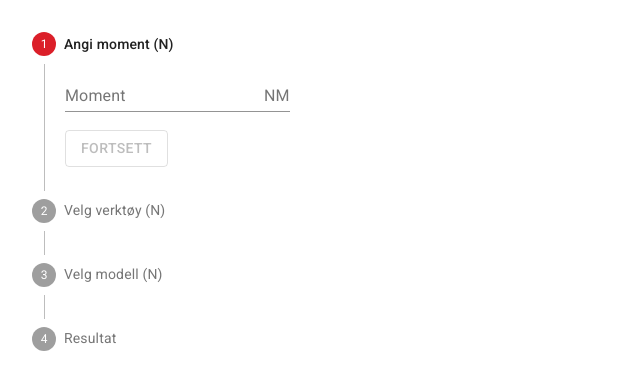
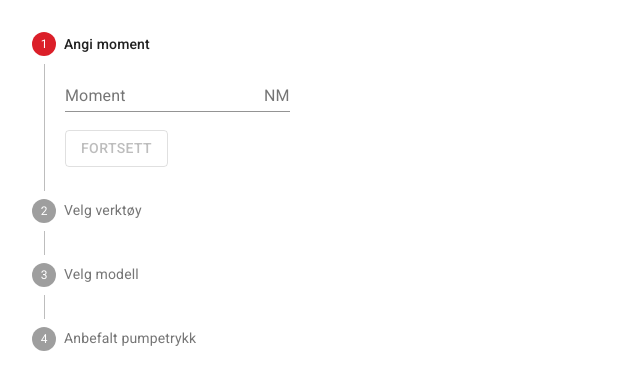
Before and after one commit to steffenz/hytorc-tools, a React (Create React App) app: page / in a window 1280 px wide. Shown: the top 390 px of the page, without its empty margins (0-640 px from the left). Built offline with nearby package versions, Linux system fonts and the light colour scheme.

Commit message:
Cleaned up and used context instead of passing things as props

```diff
--- a/src/components/Calculator.tsx
+++ b/src/components/Calculator.tsx
@@ -11,31 +11,31 @@ export default(() => {
 
     const steps:CalculatorStep[] = [
         {
-            title: 'Angi moment (N)',
+            title: 'Angi moment',
             component: <SetTorque/>
         },
         {
-            title: 'Velg verktøy (N)',
+            title: 'Velg verktøy',
             component: <SelectTool/>
         },
         {
-            title: 'Velg modell (N)',
+            title: 'Velg modell',
             component: <SelectModel/>
         },
         {
-            title: ' Resultat',
+            title: ' Anbefalt pumpetrykk',
             component: <Result/>
         }
     ]
 
-    const { step } = React.useContext(Context);
+    const { step, setStep } = React.useContext(Context);
 
     return(
         <Stepper activeStep={step} orientation="vertical">
-            { steps.map((step,key) => (
+            { steps.map((item,key) => (
                 <Step key={key}>
-                    <StepLabel style={{ cursor: 'pointer'}}>{step.title}</StepLabel>
-                    <StepContent>{step.component}</StepContent>
+                    <StepLabel style={ key < step ? { cursor: 'pointer'} : { cursor: 'not-allowed'}} onClick={ () => { if(key < step){ setStep(key) }} }>{item.title}</StepLabel>
+                    <StepContent>{item.component}</StepContent>
                 </Step>
             )) }
         </Stepper>
--- a/src/components/steps/Result.tsx
+++ b/src/components/steps/Result.tsx
@@ -20,7 +20,7 @@ const useStyles = makeStyles((theme: Theme) =>
 
 const classes = useStyles();
 
-    const { selectedModel, selectedTool, torque  } = useContext(CalculatorContext);
+    const { selectedModel, selectedTool, torque, previousStep, setStep  } = useContext(CalculatorContext);
 
     let closestPreset = undefined;
     let result = undefined;
@@ -51,9 +51,9 @@ const classes = useStyles();
             <React.Fragment>
                 <br/>
                 <div>
-                <Button variant="contained">Endre modell</Button>
+                <Button onClick={previousStep} variant="contained">Endre modell</Button>
                 <Button
-                    onClick={() => console.log('bop')}
+                    onClick={() => setStep(0)}
                     variant="contained"
                     color="primary"
                     className={classes.button}
--- a/src/components/steps/SelectModel.tsx
+++ b/src/components/steps/SelectModel.tsx
@@ -9,11 +9,12 @@ import CalculatorContext from './../context/CalculatorContext';
 
 export default() => {
 
-    const { selectedTool, setSelectedModel, nextStep } = useContext(CalculatorContext);
+    const { selectedTool, setSelectedModel, nextStep, previousStep } = useContext(CalculatorContext);
 
     return(
         <React.Fragment>
             { selectedTool &&
+                <React.Fragment>
                     <ButtonGroup
                         orientation="vertical"
                         color="primary"
@@ -22,13 +23,16 @@ export default() => {
                         <Button key={key} onClick={() => { setSelectedModel(model); nextStep()}}>{selectedTool.name} {model.name}</Button>
                     ))}
                     </ButtonGroup>
+                    <br/>
+                </React.Fragment>
             }
 
             { selectedTool && selectedTool.models.length < 1 ?
             <React.Fragment>
-                <Typography>Fant ingen passende modeller</Typography><br/>
-                    <Button onClick={() => console.log('nope')} variant="outlined">Endre verktøy</Button>
+                <Typography>Fant ingen passende modeller</Typography>
             </React.Fragment> : ''}
+            <br/>
+            <Button onClick={ previousStep } variant="outlined">Endre verktøy</Button>
 
         </React.Fragment>
     );
--- a/src/components/steps/SelectTool.tsx
+++ b/src/components/steps/SelectTool.tsx
@@ -27,7 +27,7 @@ export default() => {
 
       const classes = useStyles();
 
-      const { tools, torque, setSelectedTool, nextStep } = useContext(CalculatorContext);
+      const { tools, torque, setSelectedTool, nextStep, previousStep } = useContext(CalculatorContext);
 
       const getToolsWithFilteredModelList = (tools: Tool[], torque: number) => (
         tools.map(tool => (
@@ -70,7 +70,7 @@ export default() => {
                  ))}
             </Grid>
             <br/>
-            <Button onClick={() => console.log('lol')} variant="outlined">Endre moment</Button>
+            <Button onClick={ previousStep } variant="outlined">Endre moment</Button>
         </React.Fragment>
     );
 
--- a/src/components/steps/SetTorque.tsx
+++ b/src/components/steps/SetTorque.tsx
@@ -1,34 +1,55 @@
-import React, {  useContext } from "react";
+import React, { useContext, useState } from "react";
 import FormControl from '@material-ui/core/FormControl';
 import InputLabel from '@material-ui/core/InputLabel';
 import Input from '@material-ui/core/Input';
 import InputAdornment from '@material-ui/core/InputAdornment';
 import Button from '@material-ui/core/Button';
 import CalculatorContext from '../context/CalculatorContext';
+import FormHelperText from '@material-ui/core/FormHelperText';
+
 
 
 export default() => {
 
-    const { setTorque, torque, nextStep } = useContext(CalculatorContext);
+    const { setTorque, nextStep, torque } = useContext(CalculatorContext);
+
+    const [ rawTorque, setRawTorque ] = useState<string>(torque ? torque.toString() : '');
+    const [ showError, setShowError ] = useState<boolean>(false);
+
+    const numberRegex = RegExp(/^[1-9]\d*$/);
+
+    const onTorqueChange = (value: string) => {
+        setRawTorque(value);
+        setShowError(!numberRegex.test(value));
+    }
+
+    const onBtnClickContinue = () => {
+        setTorque(parseInt(rawTorque));
+        nextStep();
+    }
+
 
     return(
         <React.Fragment>
-            <FormControl>
+            <FormControl error={showError}>
             <InputLabel htmlFor="standard-adornment-password">Moment</InputLabel>
                 <Input
                     id="standard-adornment-password"
-                    value={torque}
+                    value={rawTorque}
                     type="number"
-                    onChange={(e) => { setTorque(parseInt(e.target.value)) }}
+                    onChange={(e) => onTorqueChange(e.target.value)}
                     endAdornment={
                         <InputAdornment position="end">
                             <InputAdornment position="end">NM</InputAdornment>
                         </InputAdornment>}/>
+                        { showError &&
+                            <FormHelperText id="component-error-text">Oppgi verdien som heltall</FormHelperText>
+                        }
             </FormControl><br/><br/>
             <Button
                 variant="outlined"
-                onClick={() => nextStep() }
-                disabled={ torque && torque > 0 ? false: true }
+                onClick={onBtnClickContinue}
+                disabled={ rawTorque.length < 1 || showError }
                 color="primary">Fortsett
             </Button>
         </React.Fragment>
```
Lines whose indentation alone changed are shown as unchanged.
